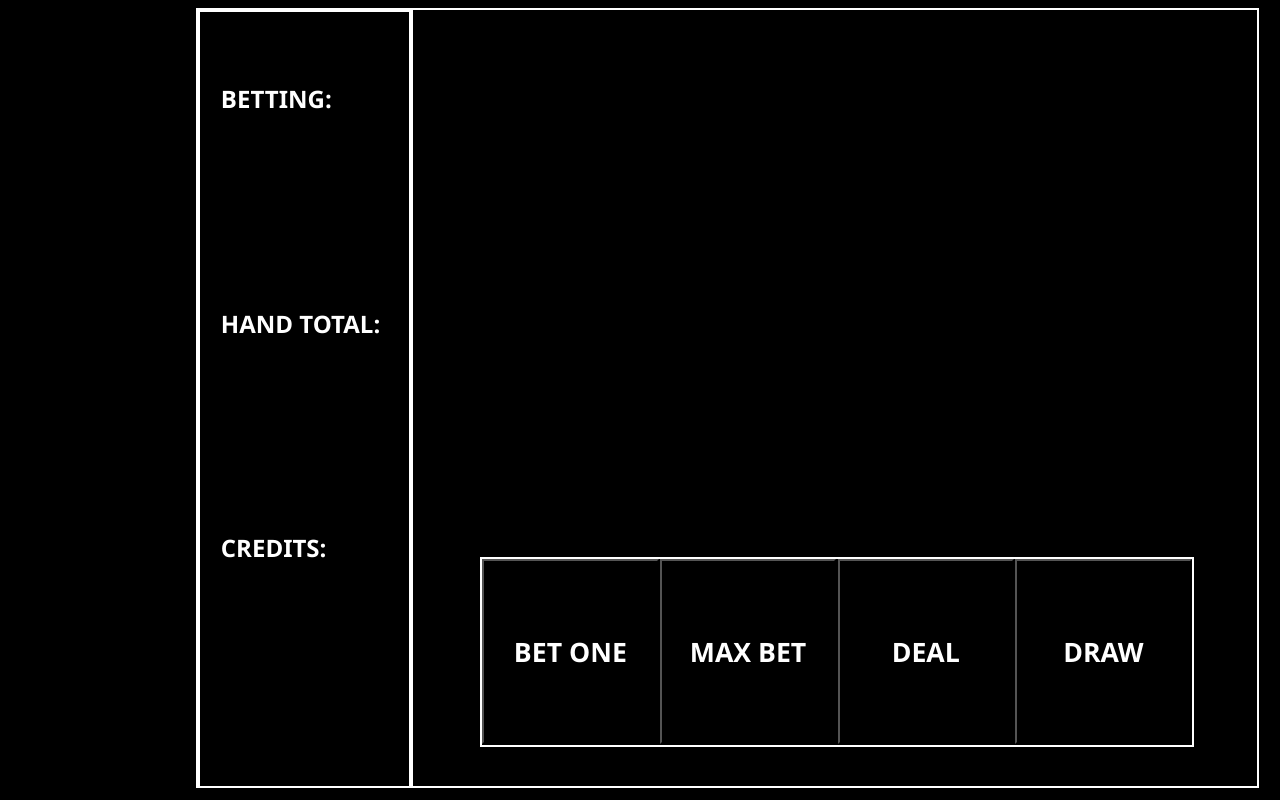
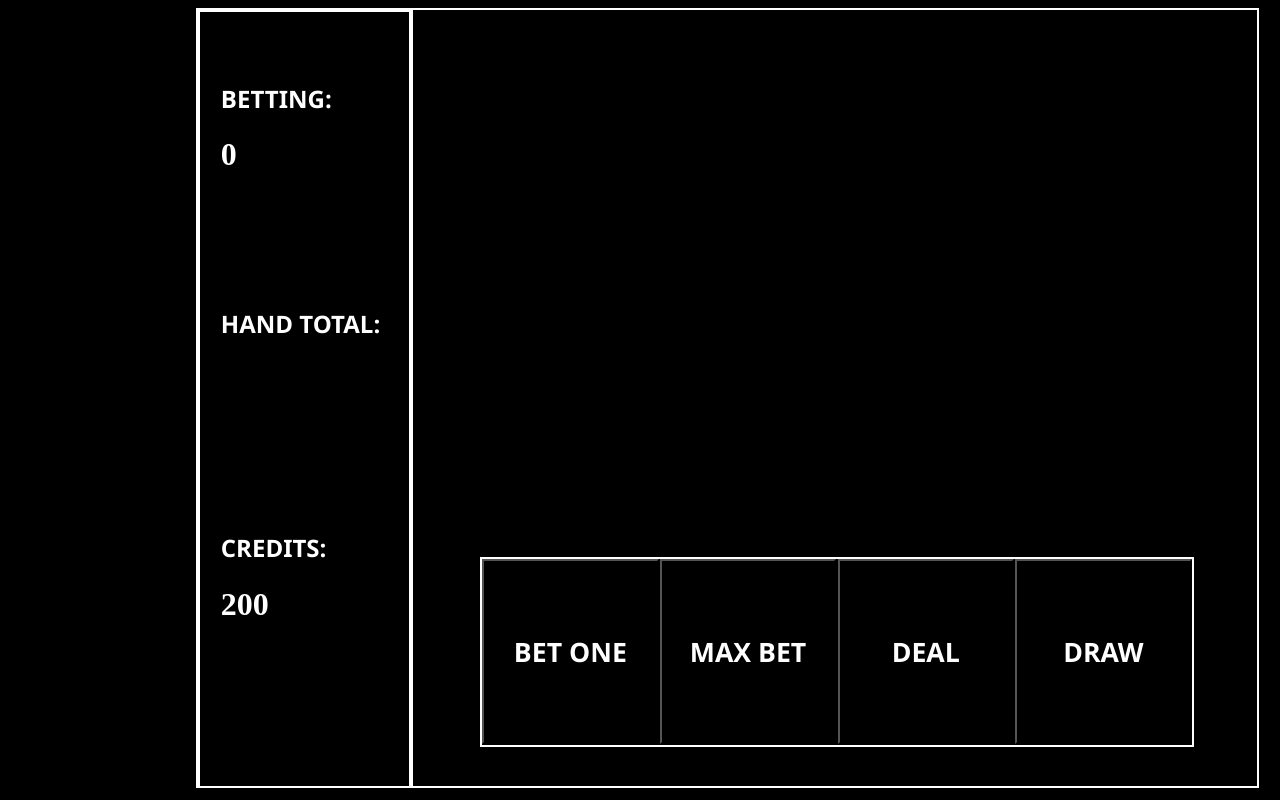
Before and after one commit to jthonen/NPBA, a React (Create React App) app in the folder client/: page / in a window 1280 px wide. Built offline with nearby package versions, Linux system fonts and the light colour scheme.

Commit message:
MVP for inner game components complete -- (Game Win/Loss logic for single & multiplayer + socket.io integration remaining for GameViewport component)

```diff
--- a/client/src/components/GameInfo/index.js
+++ b/client/src/components/GameInfo/index.js
@@ -8,7 +8,12 @@ function GameInfo(props)    {
 
             {props.InfoHeadersArray.map((item) =>  {
                 return (
-                    <GameInfoSection key={item.header+"_Section"} item={item}/>
+                    <GameInfoSection
+                    key={item.header+"_Section"}
+                    item={item}
+                    HandTotal={props.HandTotal}
+                    Bet={props.Bet}
+                    Credits={props.Credits}/>
                 );
             })}
 
--- a/client/src/components/GameInfoSection/index.js
+++ b/client/src/components/GameInfoSection/index.js
@@ -18,7 +18,8 @@ function GameInfoSection(props) {
                 key={props.item.header + "Num"}
                 id={props.item.header}
                 className="GameInfoValues">
-
+                {(props.item.header === "HAND TOTAL") ?
+                    props.HandTotal: (props.item.header === "BETTING") ? props.Bet : props.Credits}
             </h1>
 
         </div>
--- a/client/src/pages/GameViewport/index.js
+++ b/client/src/pages/GameViewport/index.js
@@ -14,7 +14,9 @@ class GameViewport extends Component    {
             {"header": "HAND TOTAL"},
             {"header": "CREDITS"}
         ],
-        handTotal: Number
+        betting: 0,
+        handTotal: Number,
+        credits: 200,
     };
 
     loadHand = () =>  {
@@ -46,19 +48,21 @@ class GameViewport extends Component    {
         let optionClicked = event.target.id;
         switch (optionClicked)  {
             case "BET ONE":
-                // place bet one logic here
-                return console.log(optionClicked);
+                let bet = this.state.betting;
+                bet++
+                this.setState({betting: bet});
+                return;
             case "MAX BET":
-                // place max bet logic here
-                return console.log(optionClicked);
+                let initialBet = this.state.betting;
+                bet = initialBet+5;
+                this.setState({betting: bet});
+                return;
             case "DEAL":
-                // place deal logic here
                 this.loadHand();
                 break;
             default:
-                // place draw logic here
-                    this.determineDraw()
-                return console.log(optionClicked);
+                this.determineDraw()
+                return;
         }
     };
 
@@ -97,7 +101,10 @@ class GameViewport extends Component    {
                 <div id="ViewportLeft">
 
                     <GameInfo
-                        InfoHeadersArray={this.state.InfoHeaders}/>
+                        InfoHeadersArray={this.state.InfoHeaders}
+                        HandTotal={this.state.handTotal}
+                        Bet={this.state.betting}
+                        Credits={this.state.credits}/>
 
                 </div>
                 <div id="ViewportRight">
```
